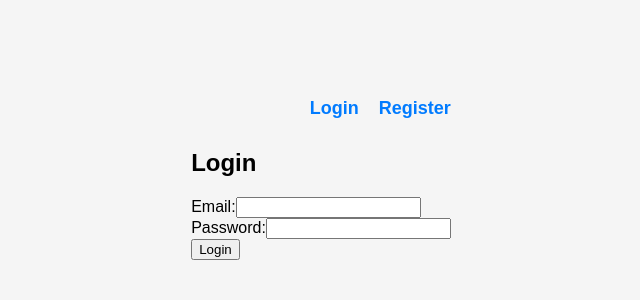
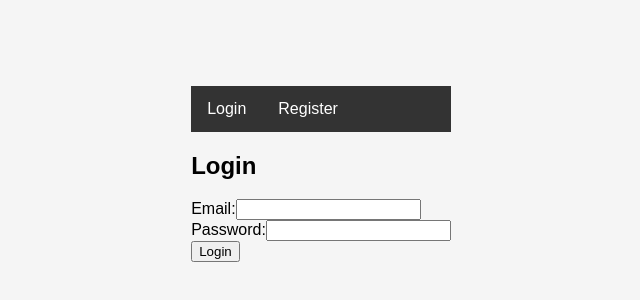
Before and after one commit to alex3621/stock-tracking-app, a React (Create React App) app in the folder frontend/: page / in a window 1280 px wide. Shown: the part 226-526 px from the top of the page, without its empty margins (319-959 px from the left). Built offline with nearby package versions, Linux system fonts and the light colour scheme.

Commit message:
added handleSubmit function in Login.js and updated css

```diff
--- a/frontend/package.json
+++ b/frontend/package.json
@@ -6,6 +6,7 @@
     "@testing-library/jest-dom": "^5.17.0",
     "@testing-library/react": "^13.4.0",
     "@testing-library/user-event": "^13.5.0",
+    "jquery": "^3.7.1",
     "react": "^18.2.0",
     "react-dom": "^18.2.0",
     "react-router-dom": "^6.15.0",
--- a/frontend/src/App.css
+++ b/frontend/src/App.css
@@ -24,38 +24,6 @@ body {
   justify-content: center;
 }
 
-nav {
-  text-align: right;
-  width: 100%;
-  padding: 10px 0;
-}
-
-nav ul {
-  list-style: none;
-  padding: 0;
-  margin: 0;
-}
-
-nav ul li {
-  display: inline-block;
-  margin-left: 20px; /* Adjust margin to push links to the right */
-}
-
-nav ul li:first-child {
-  margin-left: 0; /* Remove margin from the first link */
-}
-
-nav ul li a {
-  text-decoration: none;
-  color: #007bff;
-  font-weight: bold;
-  font-size: 18px;
-}
-
-nav ul li a:hover {
-  color: #0056b3;
-}
-
 main {
   padding-top: 20px;
 }
@@ -67,4 +35,26 @@ main {
   width: 100%;
 }
 
-/* Rest of your CSS styles */
+ul {
+  list-style-type: none;
+  margin: 0;
+  padding: 0;
+  overflow: hidden;
+  background-color: #333;
+}
+
+li {
+  float: left;
+}
+
+li a {
+  display: block;
+  color: white;
+  text-align: center;
+  padding: 14px 16px;
+  text-decoration: none;
+}
+
+li a:hover {
+  background-color: #111;
+}
--- a/frontend/src/components/Login.js
+++ b/frontend/src/components/Login.js
@@ -1,4 +1,5 @@
 import React, { useState } from 'react';
+import $ from 'jquery';
 
 function Login() {
   const [formData, setFormData] = useState({
@@ -10,11 +11,29 @@ function Login() {
     setFormData({ ...formData, [e.target.name]: e.target.value });
   };
 
+  // Async function for submission handling
+  const handleSubmit = async (e) => {
+    e.preventDefault();
+    // Making an API call to php backend
+    try {
+      const response = await $.ajax({
+        url: 'http://localhost:8000/user/login',
+        method: 'POST',
+        dataType: 'json',
+        data: formData,
+      });
+
+      //debug
+      console.log('API Response:', response);
+    } catch (error) {
+      console.error('API Error:', error);
+    }
+  };
 
   return (
     <div className="container">
       <h2>Login</h2>
-      <form>
+      <form onSubmit={handleSubmit}>
         <div className="form-group">
           <label>Email:</label>
           <input
```
Also changed, not shown: frontend/src/App.js (line endings or trailing spaces), 1 other file (tests, documents, lock files or other folders).
